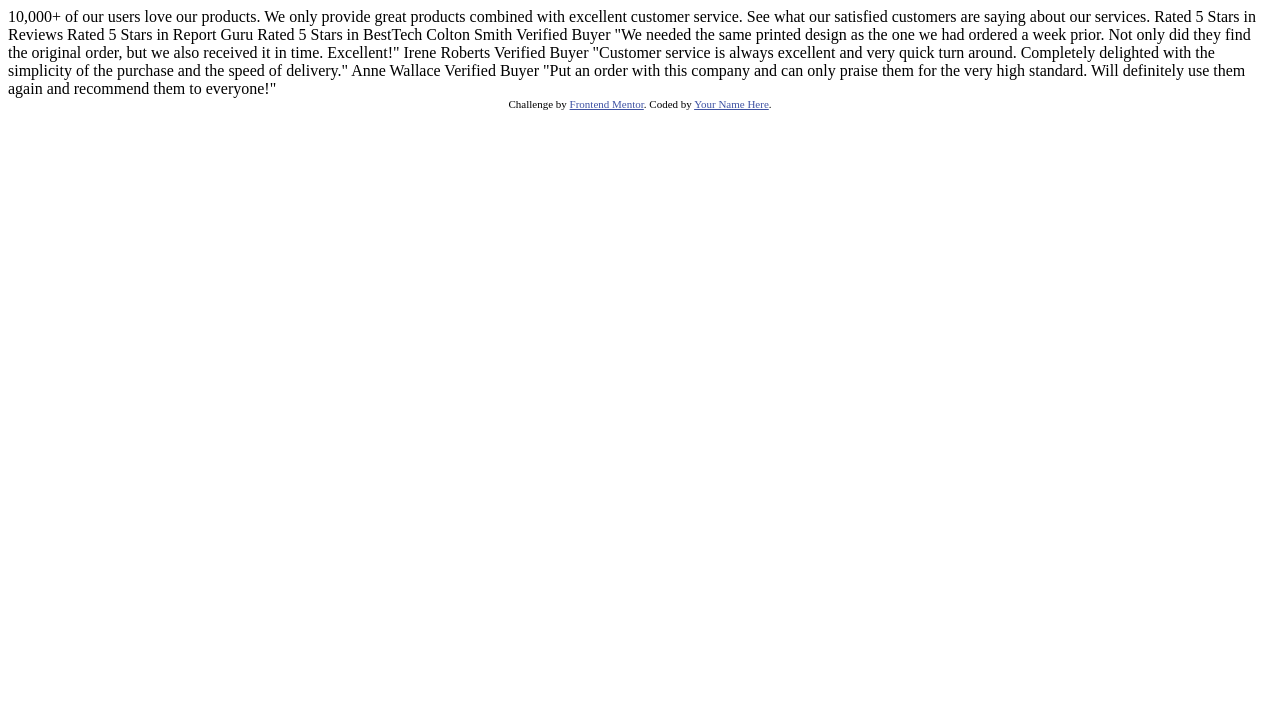
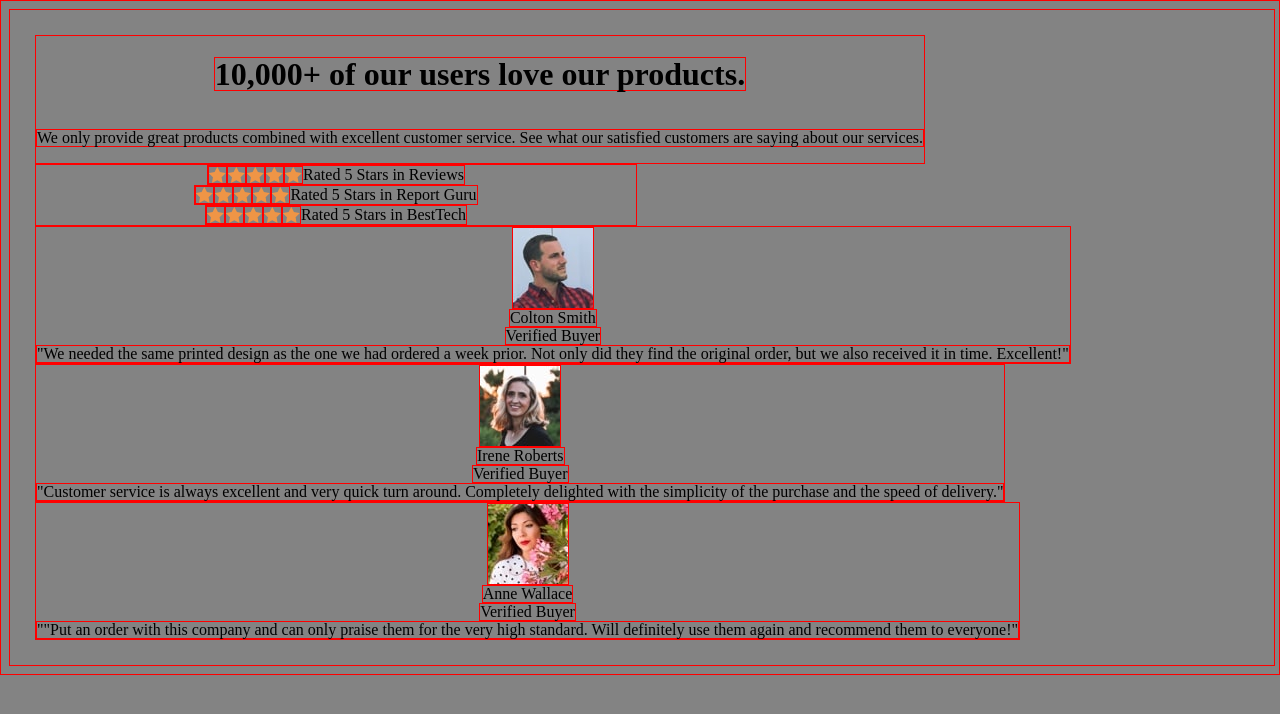
Before and after one commit to OperationNorthwoods/SocialProof, a plain HTML site: page social-proof-section-master/index.html in a window 1280 px wide. Drawn offline with Linux system fonts and the light colour scheme.

Commit message:
Finished Layout (with images, except BG) and wrapped Desktop version
Now its ready to make it look more like the guide. Still need BG Images.

```diff
--- /dev/null
+++ b/Universal Resources/css_reset.css
@@ -0,0 +1,53 @@
+/* http://meyerweb.com/eric/tools/css/reset/
+   v2.0 | 20110126
+   License: none (public domain)
+*/
+
+html, body, div, span, applet, object, iframe,
+h1, h2, h3, h4, h5, h6, p, blockquote, pre,
+a, abbr, acronym, address, big, cite, code,
+del, dfn, em, img, ins, kbd, q, s, samp,
+small, strike, strong, sub, sup, tt, var,
+b, u, i, center,
+dl, dt, dd, ol, ul, li,
+fieldset, form, label, legend,
+table, caption, tbody, tfoot, thead, tr, th, td,
+article, aside, canvas, details, embed,
+figure, figcaption, footer, header, hgroup,
+menu, nav, output, ruby, section, summary,
+time, mark, audio, video {
+	margin: 0;
+	padding: 0;
+	border: 0;
+	font-size: 100%;
+	font: inherit;
+	vertical-align: baseline;
+}
+/* HTML5 display-role reset for older browsers */
+article, aside, details, figcaption, figure,
+footer, header, hgroup, menu, nav, section {
+	display: block;
+}
+body {
+	line-height: 1;
+}
+ol, ul {
+	list-style: none;
+}
+blockquote, q {
+	quotes: none;
+}
+blockquote:before, blockquote:after,
+q:before, q:after {
+	content: '';
+	content: none;
+}
+table {
+	border-collapse: collapse;
+	border-spacing: 0;
+}
+
+/* =====================================END CSS RESET===================================== */
+
+
+/* THIS FILE IS FOR MY RESOURCES ONLY. NOT TO BE USED FOR A REAL PROJECT. DO  NOT COPY MORE THAN LINE 50. */
--- /dev/null
+++ b/social-proof-section-master/app.css
@@ -0,0 +1,170 @@
+/* http://meyerweb.com/eric/tools/css/reset/
+   v2.0 | 20110126
+   License: none (public domain)
+*/
+
+/* html, body, div, span, applet, object, iframe,
+h1, h2, h3, h4, h5, h6, p, blockquote, pre,
+a, abbr, acronym, address, big, cite, code,
+del, dfn, em, img, ins, kbd, q, s, samp,
+small, strike, strong, sub, sup, tt, var,
+b, u, i, center,
+dl, dt, dd, ol, ul, li,
+fieldset, form, label, legend,
+table, caption, tbody, tfoot, thead, tr, th, td,
+article, aside, canvas, details, embed,
+figure, figcaption, footer, header, hgroup,
+menu, nav, output, ruby, section, summary,
+time, mark, audio, video {
+	margin: 0;
+	padding: 0;
+	border: 0;
+	font-size: 100%;
+	font: inherit;
+	vertical-align: baseline;
+}
+/* HTML5 display-role reset for older browsers */
+article, aside, details, figcaption, figure,
+footer, header, hgroup, menu, nav, section {
+	display: block;
+}
+body {
+	line-height: 1;
+}
+ol, ul {
+	list-style: none;
+}
+blockquote, q {
+	quotes: none;
+}
+blockquote:before, blockquote:after,
+q:before, q:after {
+	content: '';
+	content: none;
+}
+table {
+	border-collapse: collapse;
+	border-spacing: 0;
+} */
+
+/* =====================================END CSS RESET===================================== */
+
+
+html {
+box-sizing: border-box;
+font-size: 20px;
+background-image:
+    url("\images\bg-pattern-top-mobile.svg")
+    url("\images\bg-pattern-bottom-mobile.svg") ;
+background-position: 0% 0%, 50% 50%;
+}
+
+body {
+background-color: beige;
+display: flex;
+flex-direction: column;
+width: 95%;
+/* justify-content: space-evenly; */
+align-items: center;
+padding: 25px;
+}
+
+body .main-headline {
+    align-self: center;
+}
+
+.main-headline {
+display: flex;
+align-items: center;
+flex-direction: column;
+}
+
+.five-star-all {
+display: flex;
+align-items: center;
+flex-direction: column;
+width: 600px;
+}
+
+.five-star-1 {
+display: flex;
+align-items: center;
+}
+
+.five-star-2 {
+display: flex;
+align-items: center;
+}
+
+.five-star-3 {
+display: flex;
+align-items: center;
+}
+
+.testimonial-1 {
+display: flex;
+align-items: center;
+flex-direction: column;
+}
+
+.testimonial-2 {
+display: flex;
+align-items: center;
+flex-direction: column;
+}
+
+.testimonial-3 {
+display: flex;
+align-items: center;
+flex-direction: column;
+}
+
+.testimonial-name {
+display: flex;
+align-items: center;
+}
+
+.testimonial-verified {
+display: flex;
+align-items: center;
+}
+
+.testimonial-body {
+display: flex;
+align-items: center;
+}
+
+/* .attribution {
+display: flex;
+align-items: center;
+} */
+
+/* ======media queries====== */
+
+@media (min-width: 768px)
+{
+    html {
+        background-image:
+            url("\images\bg-pattern-top-desktop.svg")
+            url("\images\bg-pattern-bottom-desktop.svg") ;
+background-position: 0% 0%, 50% 50%;
+    }
+    body {
+        background-color: rgb(131, 131, 131);
+        flex-direction: row;
+        flex-wrap: wrap;
+        height: 95%;
+    }
+    .main-headline {
+        /* padding: 200px; */
+    }
+    .five-star-all {
+        /* padding: 200px; */
+    }
+}
+
+* {border: 1px solid red}
+
+/* * {
+    border: 2px solid black;
+} */
--- a/social-proof-section-master/index.html
+++ b/social-proof-section-master/index.html
@@ -1,21 +1,17 @@
 <!DOCTYPE html>
 <html lang="en">
+
 <head>
   <meta charset="UTF-8" />
   <meta name="viewport" content="width=device-width, initial-scale=1.0" />
   <!-- displays site properly based on user's device -->
 
-    <link
-      rel="icon"
-      type="image/png"
-      sizes="32x32"
-      href="./images/favicon-32x32.png"
-    />
+  <link rel="icon" type="image/png" sizes="32x32" href="./images/favicon-32x32.png" />
 
   <title>Frontend Mentor | Social proof section</title>
 
   <!-- Feel free to remove these styles or customise in your own stylesheet 👍 -->
-    <style>
+  <!-- <style>
       .attribution {
         font-size: 11px;
         text-align: center;
@@ -23,39 +19,76 @@
       .attribution a {
         color: hsl(228, 45%, 44%);
       }
-    </style>
+    </style> -->
+
+  <link rel="stylesheet" href="app.css">
+
 </head>
+
 <body>
-    10,000+ of our users love our products.
+  <div class="main-headline">
+    <h1>10,000+ of our users love our products.</h1>
 
-    We only provide great products combined with excellent customer service.
-    See what our satisfied customers are saying about our services.
+    <p>We only provide great products combined with excellent customer service. See what our satisfied customers are
+      saying about our services.</p>
+  </div>
 
+  <section class="five-star-all">
+    <div class="five-star-1">
+      <img src=".\images\icon-star.svg" alt="star">
+      <img src=".\images\icon-star.svg" alt="star">
+      <img src=".\images\icon-star.svg" alt="star">
+      <img src=".\images\icon-star.svg" alt="star">
+      <img src=".\images\icon-star.svg" alt="star">
       Rated 5 Stars in Reviews
+    </div>
+    <div class="five-star-2">
+      <img src=".\images\icon-star.svg" alt="star">
+      <img src=".\images\icon-star.svg" alt="star">
+      <img src=".\images\icon-star.svg" alt="star">
+      <img src=".\images\icon-star.svg" alt="star">
+      <img src=".\images\icon-star.svg" alt="star">
       Rated 5 Stars in Report Guru
+    </div>
+    <div class="five-star-3">
+      <img src=".\images\icon-star.svg" alt="star">
+      <img src=".\images\icon-star.svg" alt="star">
+      <img src=".\images\icon-star.svg" alt="star">
+      <img src=".\images\icon-star.svg" alt="star">
+      <img src=".\images\icon-star.svg" alt="star">
       Rated 5 Stars in BestTech
+    </div>
+  </section>
 
-    Colton Smith
-    Verified Buyer
-    "We needed the same printed design as the one we had ordered a week prior.
-    Not only did they find the original order, but we also received it in time.
-    Excellent!"
+  <section class="testimonial-1">
+    <img src=".\images\image-colton.jpg" alt="colton headshot">
+    <div class="testimonial-name">Colton Smith</div>
+    <div class="testimonial-verified">Verified Buyer</div>
+    <div class="testimonial-body">"We needed the same printed design as the one we had ordered a week prior. Not only
+      did they find the original order, but we also received it in time. Excellent!" </div>
+  </section>
 
-    Irene Roberts
-    Verified Buyer
-    "Customer service is always excellent and very quick turn around. Completely
-    delighted with the simplicity of the purchase and the speed of delivery."
+  <section class="testimonial-2">
+    <img src=".\images\image-irene.jpg" alt="irene headshot">
+    <div class="testimonial-name">Irene Roberts</div>
+    <div class="testimonial-verified">Verified Buyer</div>
+    <div class="testimonial-body">"Customer service is always excellent and very quick turn around. Completely delighted
+      with the simplicity of the
+      purchase and the speed of delivery."</div>
+  </section>
 
-    Anne Wallace
-    Verified Buyer
-    "Put an order with this company and can only praise them for the very high
-    standard. Will definitely use them again and recommend them to everyone!"
+  <section class="testimonial-3">
+    <img src=".\images\image-anne.jpg" alt="anne headshot">
+    <div class="testimonial-name">Anne Wallace</div>
+    <div class="testimonial-verified">Verified Buyer</div>
+    <div class="testimonial-body">""Put an order with this company and can only praise them for the very high standard.
+      Will definitely use them again and recommend them to everyone!"</div>
+  </section>
 
-    <div class="attribution">
-      Challenge by
-      <a href="https://www.frontendmentor.io?ref=challenge" target="_blank"
-        >Frontend Mentor</a
-      >. Coded by <a href="#">Your Name Here</a>.
+  <div class="attribution" hidden>
+    Challenge by <a href="https://www.frontendmentor.io?ref=challenge" target="_blank">Frontend Mentor</a>. Coded by <a
+      href="#">LukeCodes</a>.
   </div>
 </body>
+
 </html>
```
Lines whose indentation alone changed are shown as unchanged.
